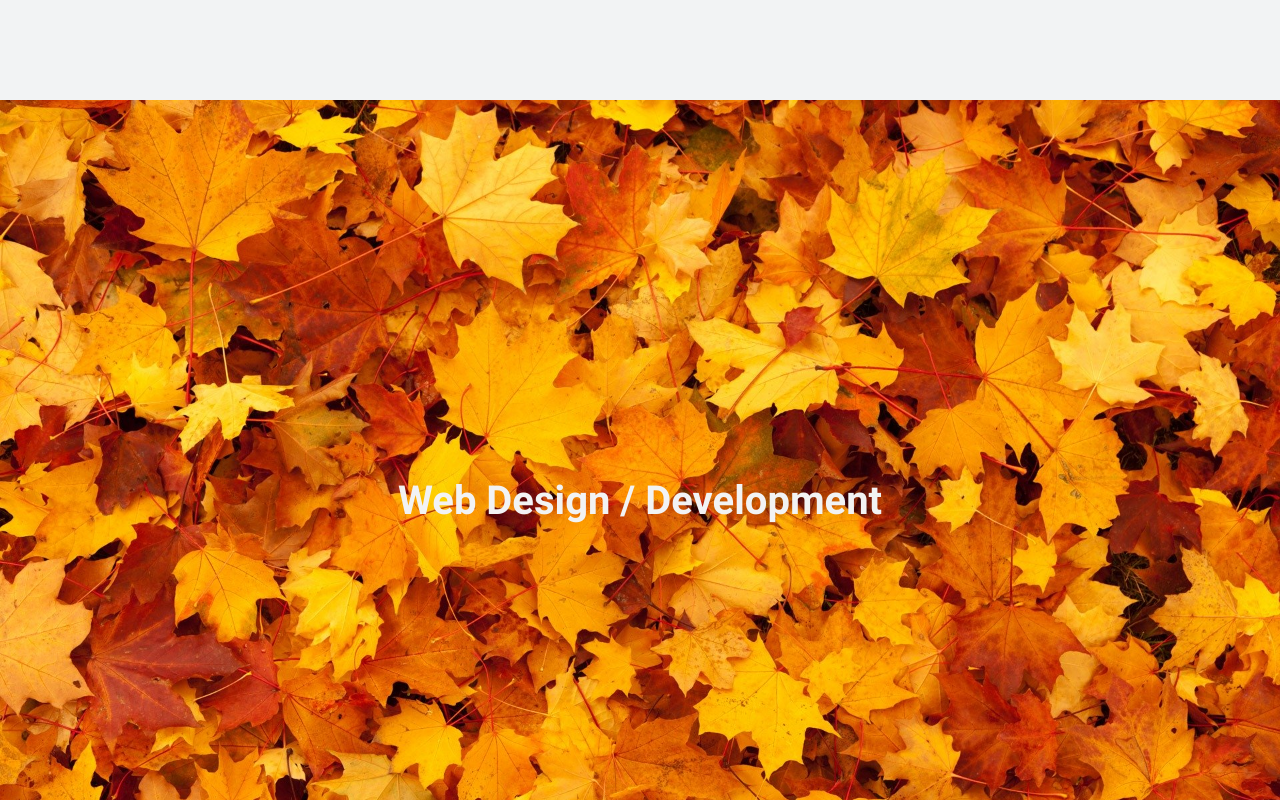
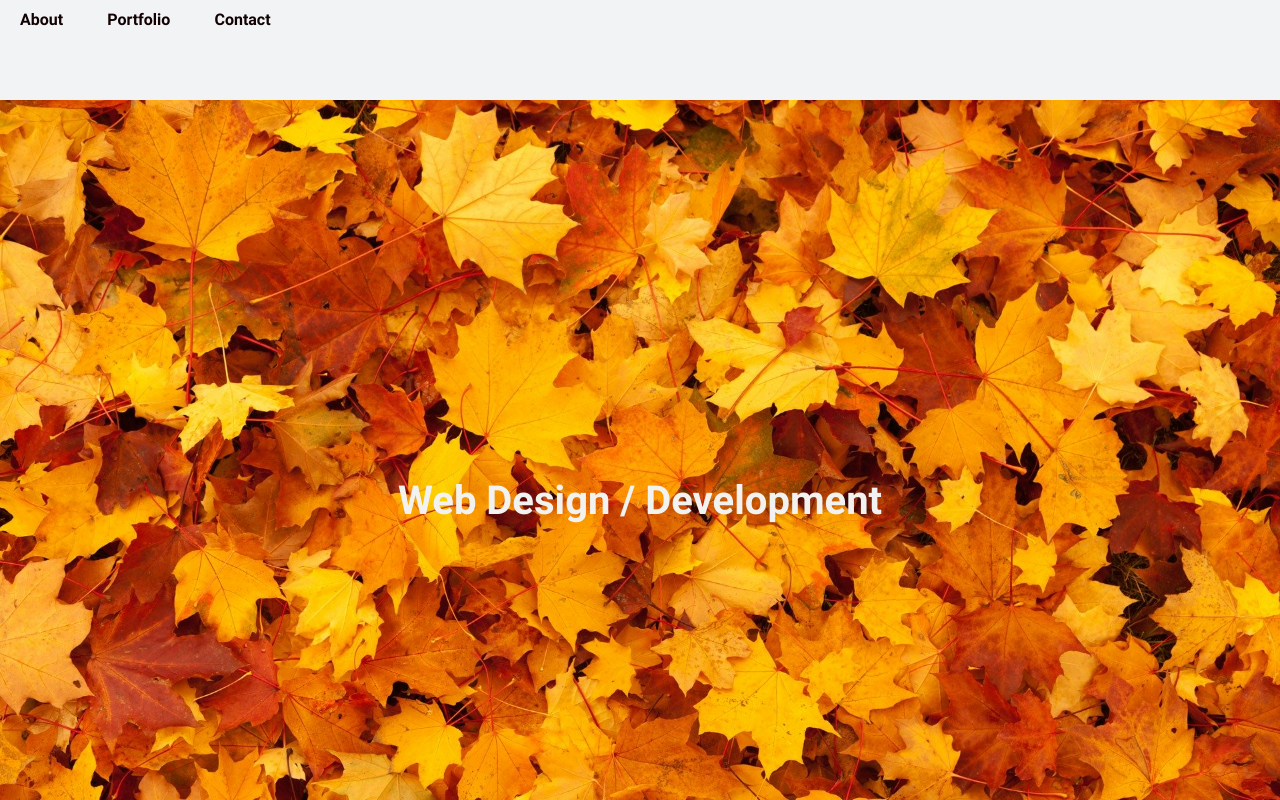
Before and after one commit to aztekdave/myPortfolio, a plain HTML site: page index.html in a window 1280 px wide. Shown: the top 800 px of the page. Drawn offline with Linux system fonts and the light colour scheme.

Commit message:
added initial styles

```diff
--- a/css/style.scss
+++ b/css/style.scss
@@ -17,18 +17,61 @@ body {
 nav {
   height: 100px;
   background: #F2F3F4;
+  li {
+      display: inline-block;
+      font-family: roboto;
+      margin: 10px;
+  }
+  a {
+    font-family: roboto;
+    color: #120204;
+    text-decoration: none;
+    padding: 15px 10px;
+
+  }
 }
 
 #autumn {
+position: fixed;
   height: 100vh;
-  background-image: url(../images/autumn.jpg);
-  background-size: cover;
-  display: flex;
-  justify-content: center;
-  align-items: center;
+  opacity: .99;
+//   width: 100vw;
+//   background-image: url(../images/autumn.jpg);
+//   background-size: cover;
+//   display: flex;
+//   justify-content: center;
+//   align-items: center;
   h1 {
     color: #F2F3F4;
     font-size: 40px;
     font-family: roboto;
+    position: absolute;
+    top: 50%;
+    left: 50%;
+    transform: translate(-50%, -50%);
   }
 }
+
+#aboutMe {
+    height: 100vh;
+    width: 100vw;
+    background: yellow;
+
+}
+
+#portfolio {
+    height: 100vh;
+    width: 100vw;
+    background: red;
+}
+
+#contact {
+    height: 100vh;
+    width: 100vw;
+    background: blue;
+}
+
+footer {
+    height: 50px;
+    background: #F2F3F4;;
+}
--- a/index.html
+++ b/index.html
@@ -8,13 +8,30 @@
 </head>
 <body>
 
-<nav></nav>
+<nav>
+    <ul>
+        <li><a href="#">About</a></li>
+        <li><a href="#">Portfolio</a></li>
+        <li><a href="#">Contact</a></li>
+    </ul>
+</nav>
+
+<main>
 
 <div id="autumn">
+    <img src="images/autumn.jpg" alt="autumn leaves" style="width:100vw;">
    <h1>Web Design / Development</h1>
 </div>
-<div></div>
-<div></div>
+
+<div id="aboutMe"></div>
+
+<div id="portfolio"></div>
+
+<div id="contact"></div>
+
+</main>
+
+<footer>2020 Dave Schaaf</footer>
 
     <script src="js/script.js"></script>
 </body>
```
Also changed, not shown: css/style.css, 1 other file.
